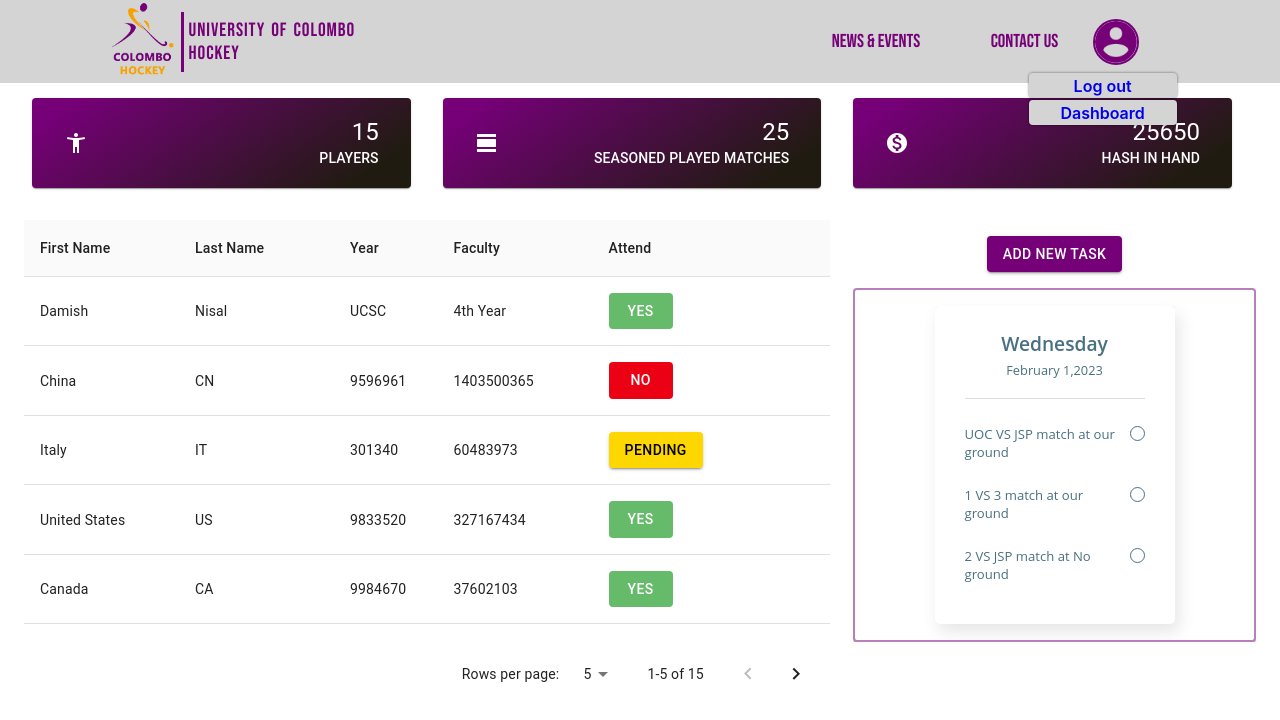
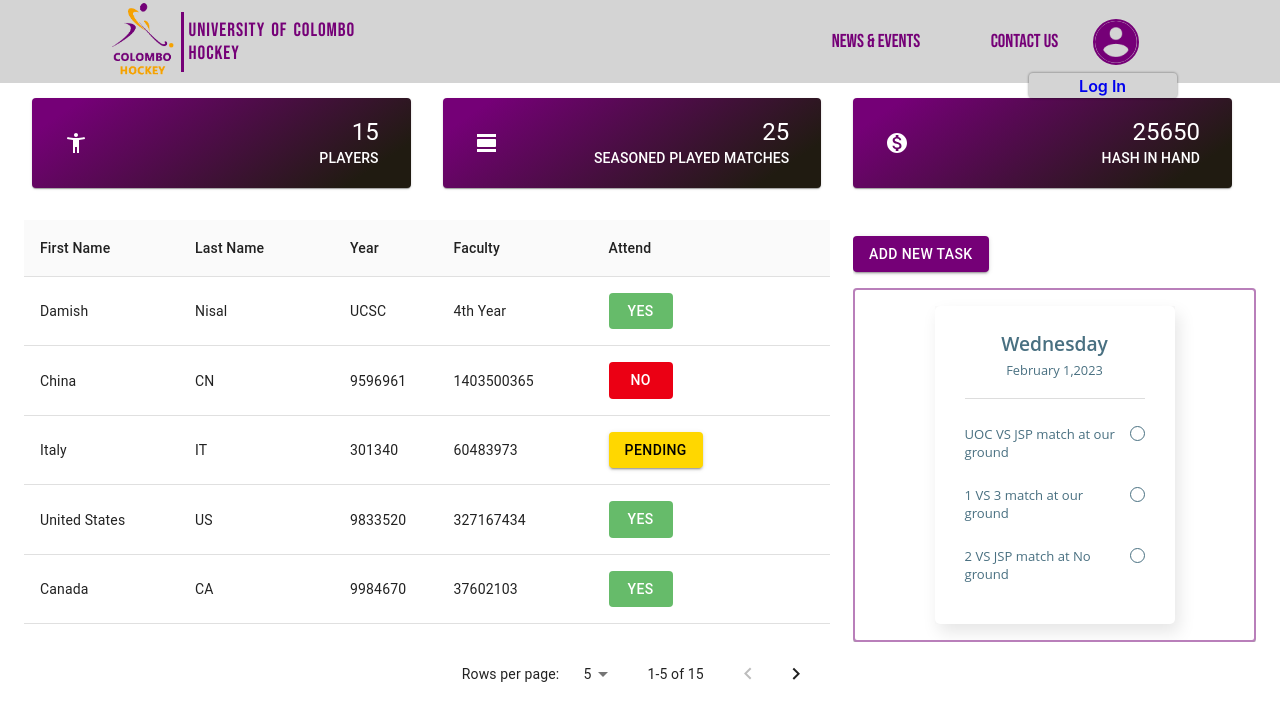
Before and after one commit to Damish-N/hockey-web, a React (Create React App) app: page /dashboard in a window 1280 px wide. Both pictures are taken after a click on the picture 1116 px from the left and 41 px from the top of the page. Shown: the top 720 px of the page. Built offline with nearby package versions, Linux system fonts and the light colour scheme.

Commit message:
#1-Features:Set up the Context.js Use sessions

```diff
--- a/src/App.js
+++ b/src/App.js
@@ -5,10 +5,11 @@ import { Outlet, Route, Routes } from "react-router-dom";
 import Home from "./pages/Home/Home";
 import NavBar from "./shared/components/Navbar/NavBar";
 import Dashboard from "./pages/Dashboard/Dashboard";
-import { Grid } from "@material-ui/core";
 import Players from "./pages/Dashboard/Players/Players";
 import Matches from "./pages/Dashboard/Matches/Matches";
 import CashMangement from "./pages/Dashboard/CashMangement/CashMangement";
+import { useState } from "react";
+import Context from "./shared/context/Context";
 
 const theme = createTheme({
   palette: {
@@ -24,11 +25,17 @@ const theme = createTheme({
   },
 });
 
-function LayoutsWithNavbar() {
+function LayoutsWithNavbar(props) {
+  // const [logon, setLogon] = useState(props.state);
+
+  function changeStateOnApp() {
+    console.log("changeStateOnApp-1");
+    props.changeState();
+  }
   return (
     <>
       {/* Your navbar component */}
-      <NavBar />
+      <NavBar changeState={changeStateOnApp} />
 
       {/* This Outlet is the place in which react-router will render your components that you need with the navbar */}
       <Outlet />
@@ -39,11 +46,24 @@ function LayoutsWithNavbar() {
 }
 
 function App() {
+  const [logon, setLogon] = useState(false);
+
+  function changeStateOnApp() {
+    console.log("changeStateOnApp");
+    setLogon(!logon);
+  }
+
+  // const value = useContext(Context);
   return (
     <ThemeProvider theme={theme}>
-      <Grid className="App">
+      <Context.Provider value={{ login: logon }}>
         <Routes>
-          <Route path="/" exact element={<LayoutsWithNavbar />}>
+          <Route
+            path="/"
+            element={
+              <LayoutsWithNavbar changeState={changeStateOnApp} state={logon} />
+            }
+          >
             <Route path="/" element={<Home />} />
             <Route path="/home" element={<Home />} />
             <Route path="/dashboard" element={<Dashboard />} />
@@ -51,9 +71,25 @@ function App() {
             <Route path="/dashboard/matches" element={<Matches />} />
             <Route path="/dashboard/cash" element={<CashMangement />} />
           </Route>
-          <Route path="/login" element={<Login />} />
+          <Route
+            path="/login"
+            element={<Login changeState={changeStateOnApp} />}
+          />
         </Routes>
-      </Grid>
+      </Context.Provider>
+      {/*<Grid className="App">*/}
+      {/*  <Routes>*/}
+      {/*    <Route path="/" exact element={<LayoutsWithNavbar />}>*/}
+      {/*      <Route path="/" element={<Home />} />*/}
+      {/*      <Route path="/home" element={<Home />} />*/}
+      {/*      <Route path="/dashboard" element={<Dashboard />} />*/}
+      {/*      <Route path="/dashboard/players" element={<Players />} />*/}
+      {/*      <Route path="/dashboard/matches" element={<Matches />} />*/}
+      {/*      <Route path="/dashboard/cash" element={<CashMangement />} />*/}
+      {/*    </Route>*/}
+      {/*    <Route path="/login" element={<Login />} />*/}
+      {/*  </Routes>*/}
+      {/*</Grid>*/}
     </ThemeProvider>
   );
 }
--- a/src/pages/Login/Login.js
+++ b/src/pages/Login/Login.js
@@ -1,12 +1,5 @@
 import React, { useState } from "react";
-import {
-  Alert,
-  Box,
-  Button,
-  Grid,
-  LinearProgress,
-  TextField,
-} from "@mui/material";
+import { Alert, Button, Grid, LinearProgress, TextField } from "@mui/material";
 import Style from "./Login.module.css";
 import image from "../../asserts/logo.png";
 import { useFormik } from "formik";
@@ -52,6 +45,8 @@ function Login(props) {
       loginService.login(values).then(
         (res) => {
           if (res.data.user !== null) {
+            props.changeState();
+            sessionStorage["user"] = JSON.stringify(res.data.user);
             navigate("/home");
           } else {
             setError(res.error.message);
--- a/src/shared/components/Navbar/NavBar.js
+++ b/src/shared/components/Navbar/NavBar.js
@@ -1,12 +1,14 @@
-import React, { Fragment, useState } from "react";
+import React, { Fragment, useContext, useState } from "react";
 import style from "./NavBar.module.css";
 import x from "../../../asserts/logo-removebg-preview.png";
 import user from "../../../asserts/user.png";
 import { Link, useNavigate } from "react-router-dom";
 import { Grid } from "@material-ui/core";
 import loginService from "../../../services/LoginService";
+import Context from "../../context/Context";
 
 function NavBar(props) {
+  const userStates = useContext(Context);
   const [popUp, setPopUp] = useState(true);
 
   let navigate = useNavigate();
@@ -14,8 +16,10 @@ function NavBar(props) {
   function popUpWindow() {
     setPopUp((prevState) => !prevState);
   }
+
   function logOut() {
     loginService.logout().then((r) => {
+      props.changeState();
       navigate("/login");
     });
 
@@ -27,6 +31,7 @@ function NavBar(props) {
       <Grid
         className={style.leftContainer}
         onClick={() => {
+          console.log(userStates.login);
           navigate("/");
         }}
       >
@@ -63,14 +68,11 @@ function NavBar(props) {
           alt="user"
         />
         <div className={style.dropdownContent} hidden={popUp}>
+          {userStates.login === true || sessionStorage["user"] ? (
             <Fragment>
-            <Link
-              onClick={logOut}
-              to={"login"}
-              style={{ textDecoration: "none" }}
-            >
+              <Link to={"login"} style={{ textDecoration: "none" }}>
                 <div className={style.dropBox}>
-                <p> Log out </p>
+                  <p> My Profile </p>
                 </div>
               </Link>
               <Link
@@ -82,7 +84,29 @@ function NavBar(props) {
                   <p> Dashboard </p>
                 </div>
               </Link>
+              <Link
+                onClick={logOut}
+                to={"login"}
+                style={{ textDecoration: "none" }}
+              >
+                <div className={style.dropBox}>
+                  <p> Log out </p>
+                </div>
+              </Link>
             </Fragment>
+          ) : (
+            <Fragment>
+              <Link
+                // onClick={logOut}
+                to={"login"}
+                style={{ textDecoration: "none" }}
+              >
+                <div className={style.dropBox}>
+                  <p> Log In </p>
+                </div>
+              </Link>
+            </Fragment>
+          )}
         </div>
       </Grid>
     </Grid>
--- /dev/null
+++ b/src/shared/context/Context.js
@@ -0,0 +1,7 @@
+import React from "react";
+
+const Context = React.createContext({
+  login: false,
+});
+
+export default Context;
```
Also changed, not shown: src/pages/Home/Home.js (line endings or trailing spaces). Lines whose indentation alone changed are shown as unchanged.
